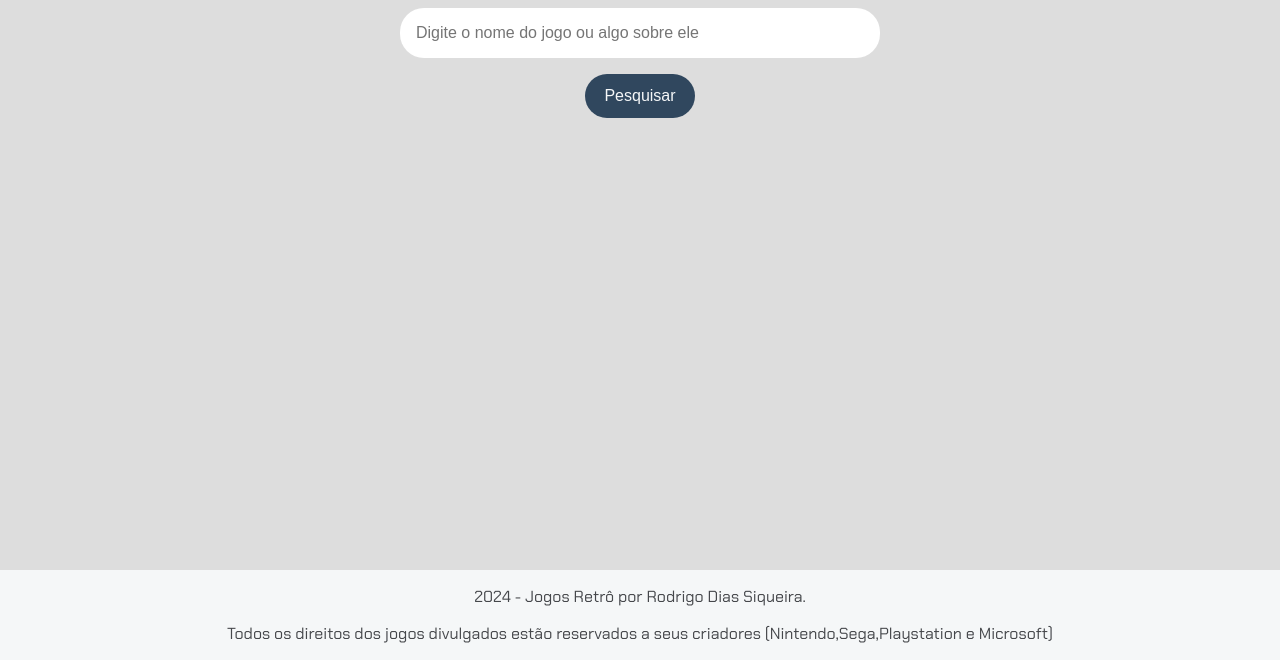
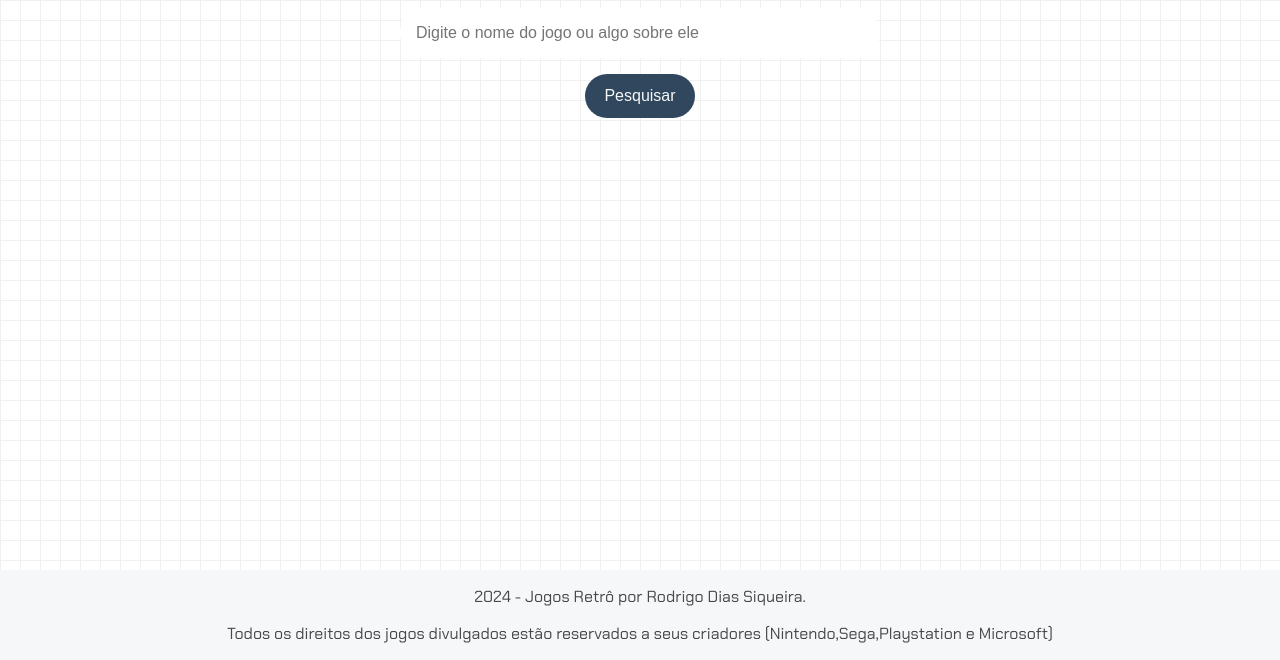
Before and after one commit to Jackspeto555/Retrogames, a plain HTML site: page index.html in a window 1280 px wide. Shown: the part 140-800 px from the top of the page. Drawn offline with Linux system fonts and the light colour scheme.

Commit message:
Update style.css

```diff
--- a/style.css
+++ b/style.css
@@ -4,7 +4,9 @@
 /* Estiliza o corpo da página */
 body {
     font-family: "Chakra Petch", sans-serif; /* Define a fonte padrão */
-    background-color: #DDDDDD; /* Cor de fundo da página */
+    background-image: linear-gradient(90deg, #f0f0f0 1px, transparent 1px), linear-gradient(#f0f0f0 1px, transparent 1px);
+    background-size: 20px 20px;
+    background-position: 0 0;
     display: flex; /* Usa Flexbox para layout */
     flex-direction: column; /* Alinha os itens na vertical */
     align-items: center; /* Centraliza os itens horizontalmente */
```
